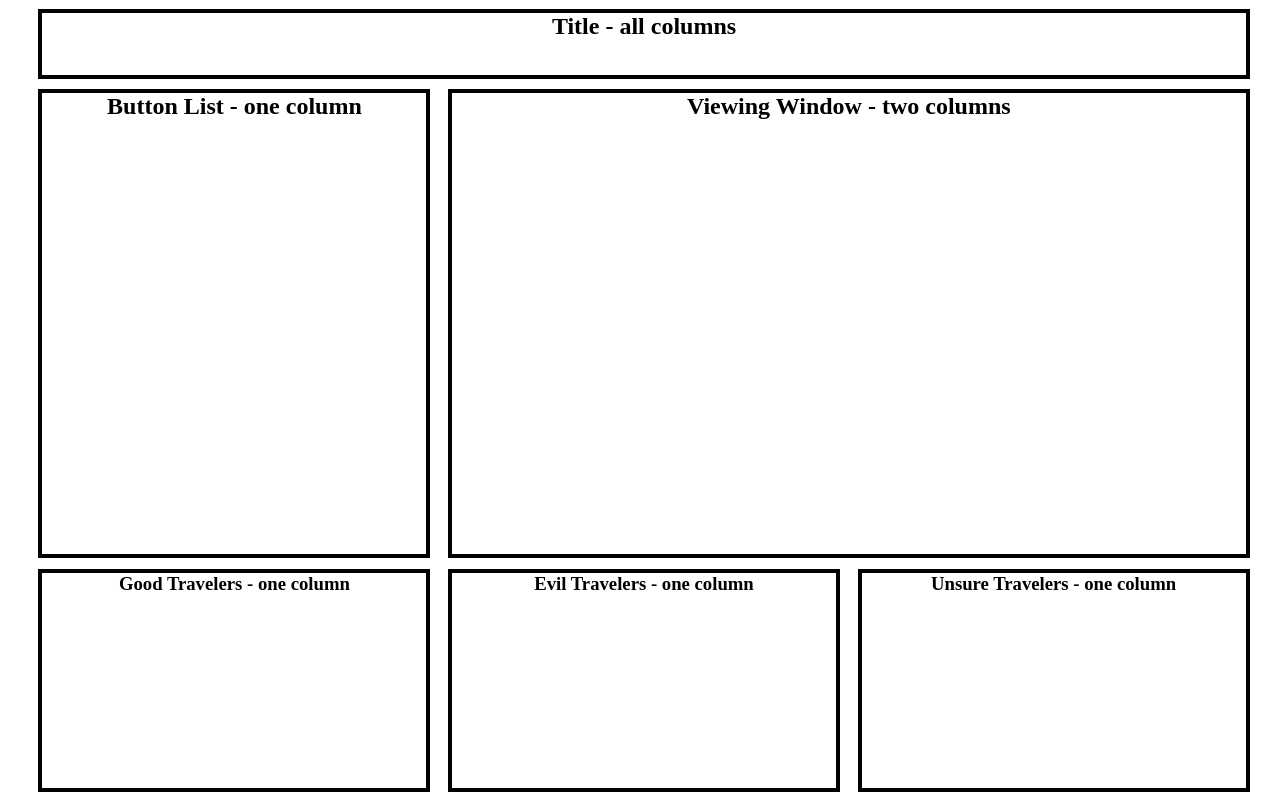
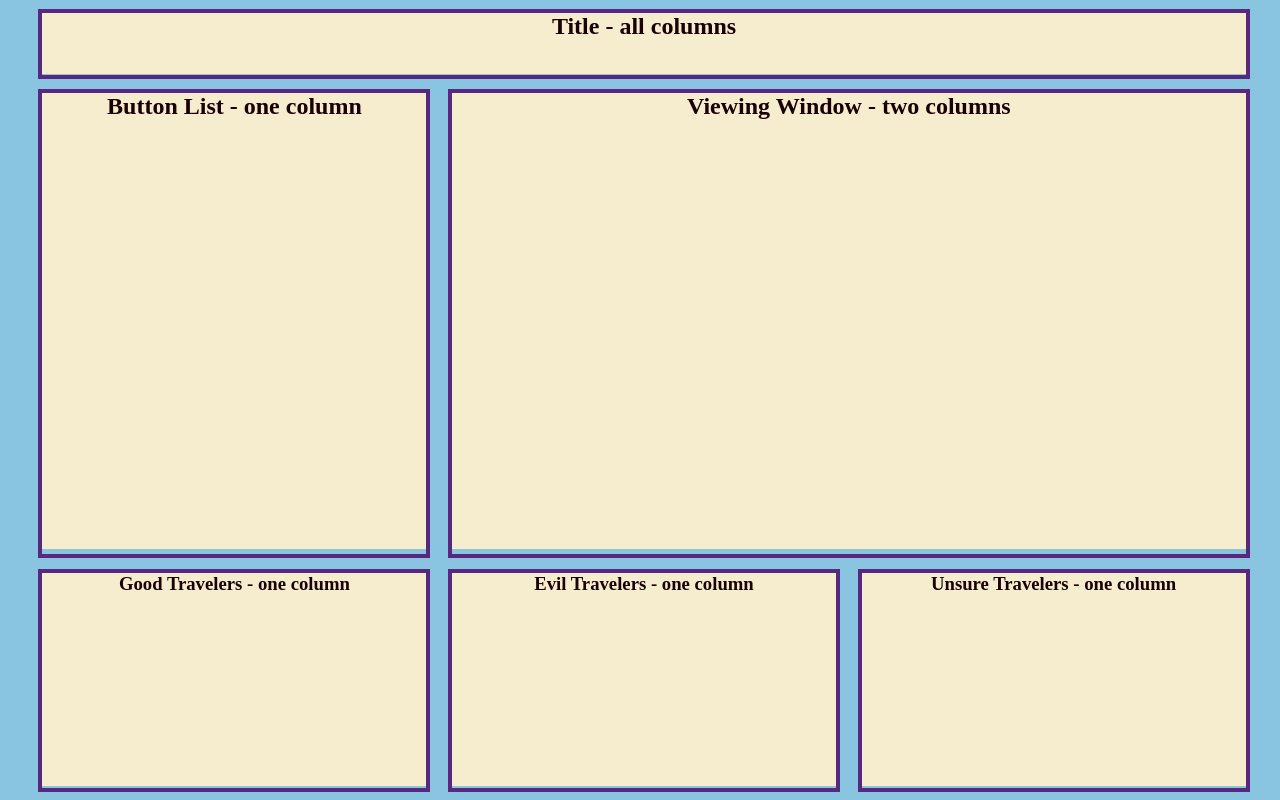
Before and after one commit to AranvihnClark/Foundations_Capstone, a website: page public/main.html in a window 1280 px wide. Drawn offline with Linux system fonts and the light colour scheme.

Commit message:
CSS - added colors

```diff
--- a/package.json
+++ b/package.json
@@ -5,7 +5,7 @@
   "main": "index.js",
   "scripts": {
     "test": "jest",
-    "start": "node ./server/index.js"
+    "start": "node ./server.js"
   },
   "keywords": [],
   "author": "",
--- a/public/main.html
+++ b/public/main.html
@@ -9,28 +9,28 @@
 </head>
 <body>
   <section id="screen">
-    <div id="title-div">
-      <h1>Title - all columns</h1>
+    <div id="title-div" class="base-border">
+      <h1 class="text-center text-color">Title - all columns</h1>
     </div>
 
-    <div id="button-div">
-      <h2>Button List - one column</h2>
+    <div id="button-div" class="base-border">
+      <h2 class="text-center text-color">Button List - one column</h2>
     </div>
 
-    <div id="view-div">
-      <h2>Viewing Window - two columns</h2>
+    <div id="view-div" class="base-border">
+      <h2 class="text-center text-color">Viewing Window - two columns</h2>
     </div>
 
-    <div id="good-travelers-div">
-      <h3>Good Travelers - one column</h3>
+    <div id="good-travelers-div" class="base-border">
+      <h3 class="text-center text-color">Good Travelers - one column</h3>
     </div>
 
-    <div id="evil-travelers-div">
-      <h3>Evil Travelers - one column</h3>
+    <div id="evil-travelers-div" class="base-border">
+      <h3 class="text-center text-color">Evil Travelers - one column</h3>
     </div>
 
-    <div id="unsure-travelers-div">
-      <h3>Unsure Travelers - one column</h3>
+    <div id="unsure-travelers-div" class="base-border">
+      <h3 class="text-center text-color">Unsure Travelers - one column</h3>
     </div>
   </section>
 </body>
--- a/public/style.css
+++ b/public/style.css
@@ -3,6 +3,21 @@
     padding: 0%;
     height: 99%;
     width: 100%;
+    background-color: #89C4E1;
+}
+
+.text-center {
+    text-align: center;
+}
+
+.text-color {
+    color: #1A0000;
+    background-color: #F5EDCE;
+}
+
+.base-border {
+    border: solid 4px;
+    border-color: #58287F;
 }
 
 #screen {
@@ -17,34 +32,25 @@
 }
 
 #title-div {
-    border: solid 4px;
     grid-column: 1 / 4;
-    text-align: center;
 }
 
 #button-div {
-    border: solid 4px;
     grid-column: 1 / 1;
-    text-align: center;
 }
 
 #view-div {
-    border: solid 4px;
     grid-column: 2 / 4;
-    text-align: center;
 }
 
 #good-travelers-div {
-    border: solid 4px;
-    text-align: center;
+
 }
 
 #evil-travelers-div {
-    border: solid 4px;
-    text-align: center;
+
 }
 
 #unsure-travelers-div {
-    border: solid 4px;
-    text-align: center;
+
 }
--- a/server/index.js
+++ b/server.js
@@ -5,7 +5,7 @@ const app = express();
 const cors = require('cors');
 
 const { SERVER_PORT } = process.env;
-const { seed } = require('./seed.js');
+const { seed } = require('./controller/seed.js');
 const {
     getGoodTravelers,
     getEvilTravelers,
@@ -16,7 +16,7 @@ const {
     deleteUnsureTravelers,
     updateJoe,
     newGame
-    } = require('./controller.js');
+    } = require('./controller/controller.js');
 
 // ***Middleware***
 app.use(cors());
```
Also changed, not shown: controller/controller.js (renamed from server/controller.js), controller/seed.js (renamed from server/seed.js).
